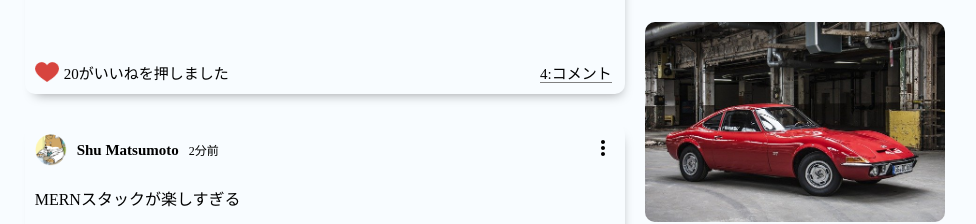
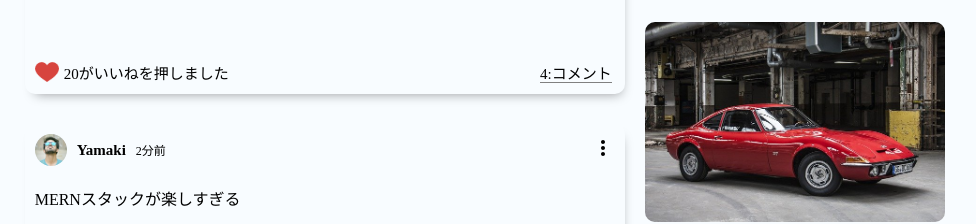
Before and after one commit to shumatsumoto/sns-app-frontend, a React (Create React App) app: page / in a window 1280 px wide. Shown: the part 840-1064 px from the top of the page, without its empty margins (262-1238 px from the left). Built offline with nearby package versions, Linux system fonts and the light colour scheme.

Commit message:
dummydata post

```diff
--- a/src/components/post/Post.jsx
+++ b/src/components/post/Post.jsx
@@ -1,20 +1,25 @@
 import { MoreVert } from "@mui/icons-material";
 import React from "react";
 import "./Post.css";
+import { Users } from "../../dummyData";
 
 function Post({ post }) {
-  console.log(post);
   return (
     <div className="post">
       <div className="postWrapper">
         <div className="postTop">
           <div className="postTopLeft">
             <img
-              src="./assets/person/1.jpeg"
+              src={
+                Users.filter((user) => user.id === post.userId)[0]
+                  .profilePicture
+              }
               alt=""
               className="postProfileImg"
             />
-            <span className="postUsername">Shu Matsumoto</span>
+            <span className="postUsername">
+              {Users.filter((user) => user.id === post.userId)[0].username}
+            </span>
             <span className="postDate">{post.date}</span>
           </div>
           <div className="postTopRight">
```
